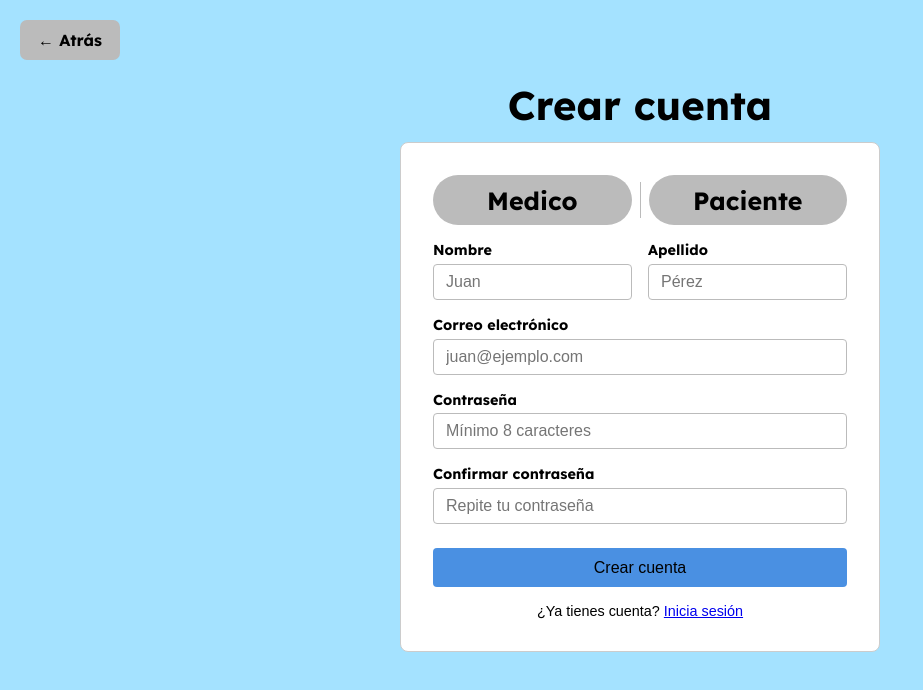
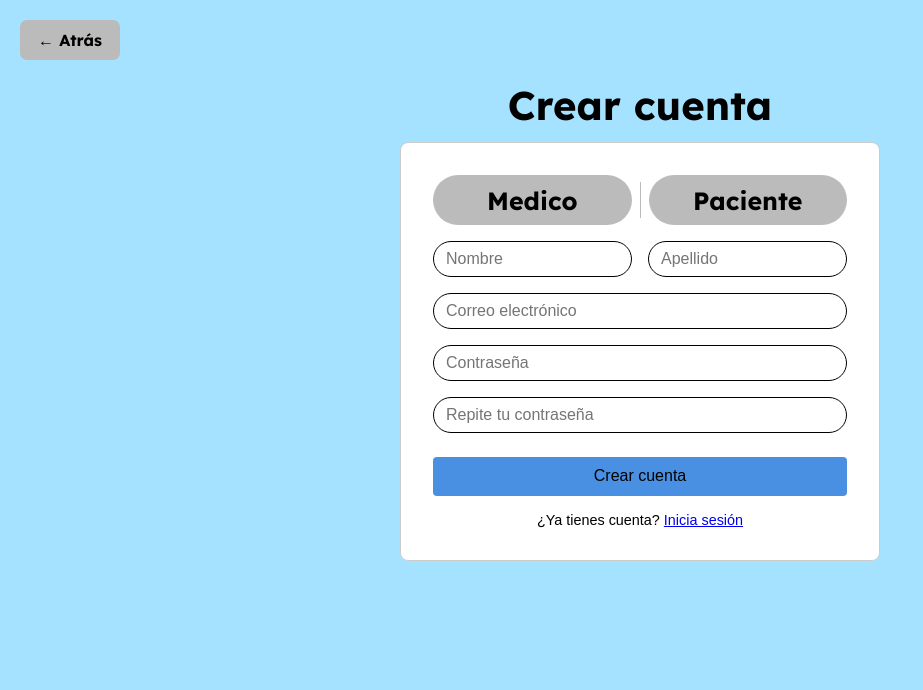
Before and after one commit to tincho1708/MediApp-Proyecto, a Vue app in the folder Front-end/ProyectoVue-MediApp/: page / in a window 1280 px wide. Both pictures are taken after a click on the link "Crea una". Shown: the top 690 px of the page, without its empty margins (0-923 px from the left). Built offline with nearby package versions, Linux system fonts and the light colour scheme.

Commit message:
pagina prioncipal y rediseño de inicio sesion y crear cuenta

```diff
--- a/Front-end/ProyectoVue-MediApp/src/App.vue
+++ b/Front-end/ProyectoVue-MediApp/src/App.vue
@@ -1,5 +1,6 @@
 <script setup lang="ts">
 import { ref } from 'vue'
+import Principal from './components/principal.vue'
 import Bienvenida from './components/bienvenida.vue'
 import Registrar from './components/registrar.vue'
 import IniciarSesion from './components/inicio-sesion.vue'
@@ -15,6 +16,7 @@ const vista = ref('bienvenida')
       v-if="vista === 'bienvenida'"
       @ir-a-registro="vista = 'registrar'"
       @ir-a-login="vista = 'iniciarSesion'"
+      @ir-a-principal="vista = 'Principal'"
     />
 
 
@@ -22,12 +24,19 @@ const vista = ref('bienvenida')
       v-else-if="vista === 'registrar'"
       @ir-a-login="vista = 'iniciarSesion'"
       @ir-a-bienvenida="vista = 'bienvenida'"
+      @ir-a-principal="vista = 'Principal'"
     />
 
     <IniciarSesion
-      v-else
+      v-else-if="vista === 'iniciarSesion'"
       @bienvenida="vista = 'bienvenida'"
-      @ir-a-registro="vista = 'registrar'"/>
+      @ir-a-registro="vista = 'registrar'"
+      @ir-a-principal="vista = 'Principal'"
+      />
+
+    <Principal
+      v-else-if ="vista === 'Principal'"
+      @ir-a-bienvenida="vista = 'bienvenida'"/>
 
   </Transition>
 
--- a/Front-end/ProyectoVue-MediApp/src/components/bienvenida.vue
+++ b/Front-end/ProyectoVue-MediApp/src/components/bienvenida.vue
@@ -10,8 +10,8 @@ const emit = defineEmits(['ir-a-registro', 'ir-a-login'])
         <span>App</span>
       </div>
       <div class="navbar-acciones">
-        <button class="boton1" @click="emit('ir-a-registro')">Registrar</button>
-        <button class="boton2" @click="emit('ir-a-login')">Iniciar sesión</button>
+        <button class="boton1" @click="emit('ir-a-login')">Iniciar sesion</button>
+        <button class="boton2" @click="emit('ir-a-registro')">Registrarse</button>
       </div>
     </nav>
 
@@ -56,6 +56,7 @@ const emit = defineEmits(['ir-a-registro', 'ir-a-login'])
   display: flex;
   flex-direction: column;
   gap: 20px;
+  margin-bottom: 60px;
 }
 
 .columna-der {
@@ -63,6 +64,7 @@ const emit = defineEmits(['ir-a-registro', 'ir-a-login'])
   display: flex;
   justify-content: center;
   align-items: center;
+  margin-bottom: 60px;
 }
 
 .texto {
@@ -178,11 +180,22 @@ const emit = defineEmits(['ir-a-registro', 'ir-a-login'])
   gap: 12px;
 }
 
-.boton1, .boton2 {
+.boton1 {
   font-family: 'Lexend', sans-serif;
   font-size: 18px;
   font-weight: 700;
-  background: linear-gradient(90deg, #EAFAFF 0%, #44A6D4 100%);
+  background-color: white;
+  border: 1px solid #2E9CE0;
+  border-radius: 12px;
+  cursor: pointer;
+  padding: 10px 24px;
+  color: #000000;
+}
+.boton2 {
+  font-family: 'Lexend', sans-serif;
+  font-size: 18px;
+  font-weight: 700;
+  background-color: #2E9CE0;
   border: none;
   border-radius: 12px;
   cursor: pointer;
--- a/Front-end/ProyectoVue-MediApp/src/components/inicio-sesion.vue
+++ b/Front-end/ProyectoVue-MediApp/src/components/inicio-sesion.vue
@@ -1,7 +1,7 @@
 <script setup lang="ts">
 import { ref } from 'vue'
 
-const emit = defineEmits(['ir-a-registro', 'bienvenida'])
+const emit = defineEmits(['ir-a-registro', 'bienvenida','ir-a-principal'])
 
 const form = ref({
   email: '',
@@ -16,6 +16,7 @@ function iniciarSesion() {
     error.value = 'Por favor completá todos los campos.'
     return
   }
+  emit('ir-a-principal')
 }
 </script>
 
@@ -26,15 +27,24 @@ function iniciarSesion() {
   <div class="contenedor">
     <h1>Iniciar sesión</h1>
 
+    <div class="texto-sesion1">
+    <img src="@/assets/imagenes/google.png" alt="Google"/>
+    Continuar con Google
+    </div>
+
+    <div class="texto-sesion2">
+    <img src="@/assets/imagenes/microsoft.png" alt="Microsoft"/>
+    Continuar con Microsoft
+    </div>
+
+    <p class="separador">────────────── O ──────────────</p>
     <form @submit.prevent="iniciarSesion" autocomplete="off">
       <div class="campo">
-        <label for="email">Correo electrónico</label>
-        <input id="email" v-model="form.email" type="email" placeholder="juan@ejemplo.com" required />
+        <input id="email" v-model="form.email" type="email" placeholder="Correo electrónico" required />
       </div>
 
       <div class="campo">
-        <label for="password">Contraseña</label>
-        <input id="password" v-model="form.password" type="password" placeholder="Tu contraseña" required />
+        <input id="password" v-model="form.password" type="password" placeholder="Contraseña" required />
       </div>
 
       <p v-if="error" class="error">{{ error }}</p>
@@ -68,6 +78,7 @@ function iniciarSesion() {
   border: 1px solid #ccc;
   border-radius: 8px;
   background-color: white;
+  box-shadow: 0 1px 29.7px 11px rgba(0, 0, 0, 0.13);
 }
 
 h1 {
@@ -80,17 +91,12 @@ h1 {
   display: flex;
   flex-direction: column;
   margin-bottom: 16px;
-}
-
-label {
-  font-family: 'Lexend', sans-serif;
-  margin-bottom: 5px;
-  font-size: 14px;
-}
+  margint-left: 30px;
+  }
 
 input {
   padding: 8px 12px;
-  border: 1px solid #bbb;
+  border: 1px solid black;
   border-radius: 4px;
   font-size: 16px;
 }
@@ -132,4 +138,44 @@ button:hover {
   text-align: center;
   font-size: 14px;
 }
+
+.texto-sesion1, .texto-sesion2 {
+  font-family: 'Inter', sans-serif;
+  font-size: 18px;
+  font-weight: 200;
+  color: #000000;
+  cursor: pointer;
+  border: 1.5px solid #000000;
+  border-radius: 40px;
+  padding: 3px;
+  display: flex;
+  align-items: center;
+  justify-content: center;
+  gap: 5px;
+  margin: 10px;
+}
+
+.texto-sesion1 img {
+  width: 35px;
+  height: 35px;
+  object-fit: contain;
+  mix-blend-mode: multiply;
+}
+.texto-sesion2 img {
+  width: 28px;
+  height: 28px;
+  object-fit: contain;
+  mix-blend-mode: multiply;
+}
+
+.texto-sesion1:hover, .texto-sesion2:hover {
+  background-color: rgba(255,255,255,0.3);
+}
+
+.separador {
+  color: black;
+  text-align: center;
+  margin-bottom: 10px;
+  font-size: 15.7px;
+}
 </style>
--- /dev/null
+++ b/Front-end/ProyectoVue-MediApp/src/components/principal.vue
@@ -0,0 +1,11 @@
+<script setup lang="ts">
+const emit = defineEmits(['ir-a-bienvenida'])
+</script>
+
+<template>
+    <nav></nav>
+</template>
+
+<style>
+
+</style>
--- a/Front-end/ProyectoVue-MediApp/src/components/registrar.vue
+++ b/Front-end/ProyectoVue-MediApp/src/components/registrar.vue
@@ -3,7 +3,7 @@
 <script setup lang="ts">
 import { ref } from 'vue'
 
-const emit = defineEmits(['ir-a-login', 'ir-a-bienvenida'])
+const emit = defineEmits(['ir-a-login', 'ir-a-bienvenida', 'ir-a-principal'])
 
 const form = ref({
   nombre: '',
@@ -55,27 +55,24 @@ function tipoUsuario(tipousuario: string) {
     <form v-if="!exito" autocomplete="off">
       <div class="fila-doble">
         <div class="campo">
-          <label for="nombre">Nombre</label>
-          <input id="nombre" v-model="form.nombre" type="text" placeholder="Juan" required />
+
+          <input id="nombre" v-model="form.nombre" type="text" placeholder="Nombre" required />
         </div>
         <div class="campo">
-          <label for="apellido">Apellido</label>
-          <input id="apellido" v-model="form.apellido" type="text" placeholder="Pérez" required />
+
+          <input id="apellido" v-model="form.apellido" type="text" placeholder="Apellido" required />
         </div>
       </div>
 
       <div class="campo">
-        <label for="email">Correo electrónico</label>
-        <input id="email" v-model="form.email" type="email" placeholder="juan@ejemplo.com" required />
+        <input id="email" v-model="form.email" type="email" placeholder="Correo electrónico" required />
       </div>
 
       <div class="campo">
-        <label for="password">Contraseña</label>
-        <input id="password" v-model="form.password" type="password" placeholder="Mínimo 8 caracteres" required />
+        <input id="password" v-model="form.password" type="password" placeholder="Contraseña" required />
       </div>
 
       <div class="campo">
-        <label for="confirmar">Confirmar contraseña</label>
         <input id="confirmar" v-model="form.confirmarPassword" type="password" placeholder="Repite tu contraseña" required />
       </div>
 
@@ -86,9 +83,7 @@ function tipoUsuario(tipousuario: string) {
       <p class="login-link">¿Ya tienes cuenta? <a href="#" @click.prevent="emit('ir-a-login')">Inicia sesión</a></p>
     </form>
 
-    <div v-else class="exito">
-      <p>Cuenta creada correctamente. ¡Bienvenido, {{ form.nombre }}!</p>
-    </div>
+
   </div>
   </div>
 </template>
@@ -141,7 +136,7 @@ function tipoUsuario(tipousuario: string) {
   height: 50px;
   font-size: 25px;
   cursor: pointer;
-  border-radius: 30px;
+  border-radius: 40px;
   color: #000000;
 }
 
@@ -184,8 +179,8 @@ label {
 
 input {
   padding: 8px 12px;
-  border: 1px solid #bbb;
-  border-radius: 4px;
+  border-radius: 44px;
+  border: 1.5px solid #000;
   font-size: 16px;
   width: 100%;
   min-width: 0;
@@ -224,9 +219,5 @@ button:hover {
   font-size: 14.4px;
 }
 
-.exito {
-  color: green;
-  font-size: 16px;
-}
 
 </style>
```
